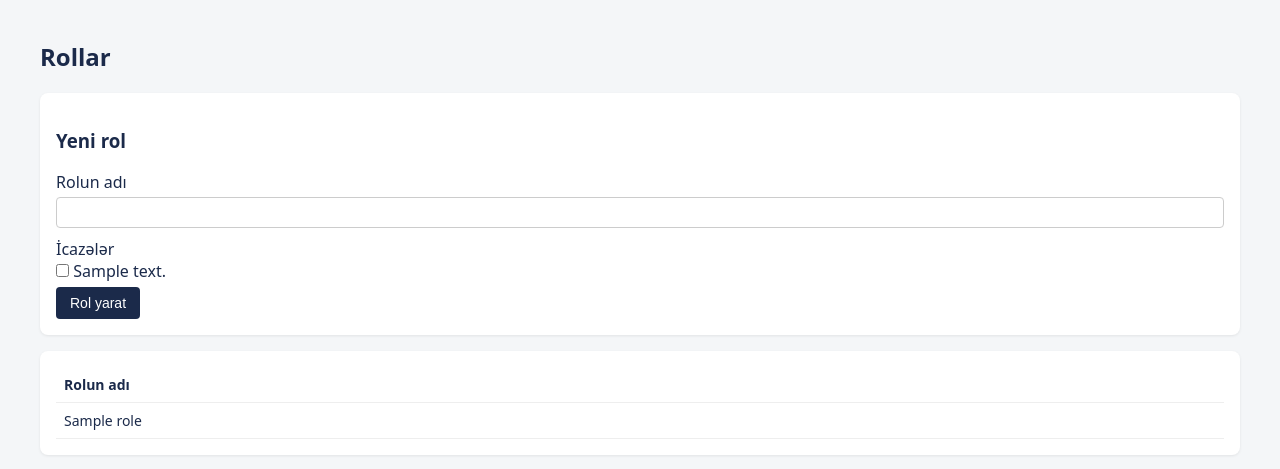
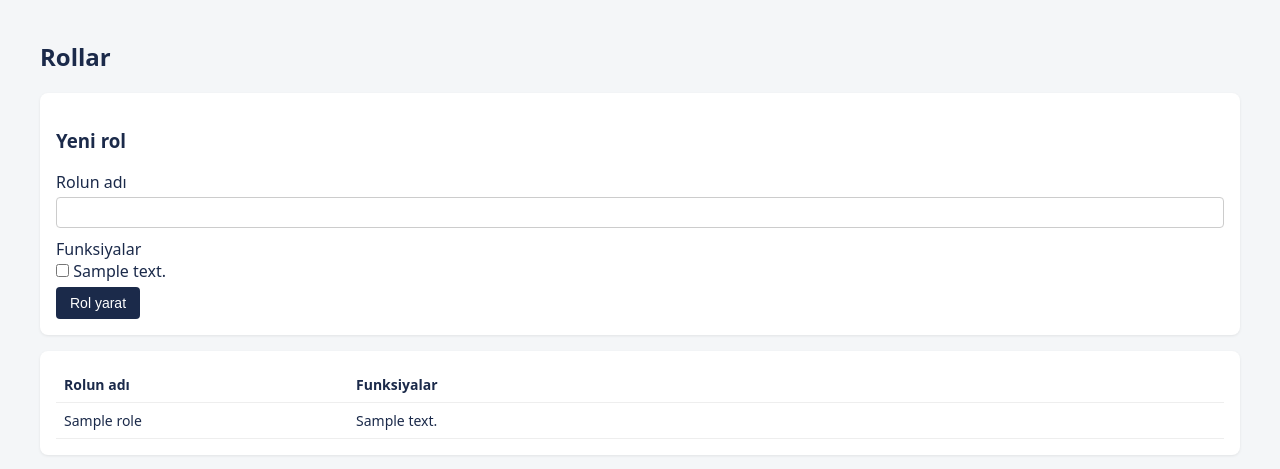
Before and after one commit to emnakhundov/soyudlu_layihesi, a Python web app: template app/templates/admin/roles.html in a window 1280 px wide. Shown: the top 469 px of the page. Run offline with Jinja, Linux system fonts and the light colour scheme; the template is opened without the code that fills it: most values are stand-ins (such as "Sample title", 1, 10 or a date in 2020).

Commit message:
login ve rollar sehifesi duzeldildi

```diff
--- a/app/templates/admin/roles.html
+++ b/app/templates/admin/roles.html
@@ -9,7 +9,7 @@
     <input type="hidden" name="csrf_token" value="{{ csrf_token() }}">
     <label>Rolun adı</label>
     <input name="name" required>
-    <label>İcazələr</label>
+    <label>Funksiyalar</label>
     <div class="grid">
       {% for p in permissions %}
       <label style="font-weight:normal"><input type="checkbox" name="permission_ids" value="{{ p.id }}" style="width:auto"> {{ p.description }}</label>
@@ -21,9 +21,25 @@
 
 <div class="card">
   <table>
-    <tr><th>Rolun adı</th></tr>
+    <tr>
+      <th style="width:25%">Rolun adı</th>
+      <th>Funksiyalar</th>
+    </tr>
     {% for r in roles %}
-    <tr><td>{{ r.name }}</td></tr>
+    <tr>
+      <td>{{ r.name }}</td>
+      <td>
+        {% if r.name == 'Super Admin' %}
+          B&uuml;t&uuml;n funksiyalar
+        {% else %}
+          {% for p in r.permissions | sort(attribute='code') %}
+            {{ p.description }}<br>
+          {% else %}
+            <span class="muted">Funksiya təyin edilməyib</span>
+          {% endfor %}
+        {% endif %}
+      </td>
+    </tr>
     {% endfor %}
   </table>
 </div>
```
